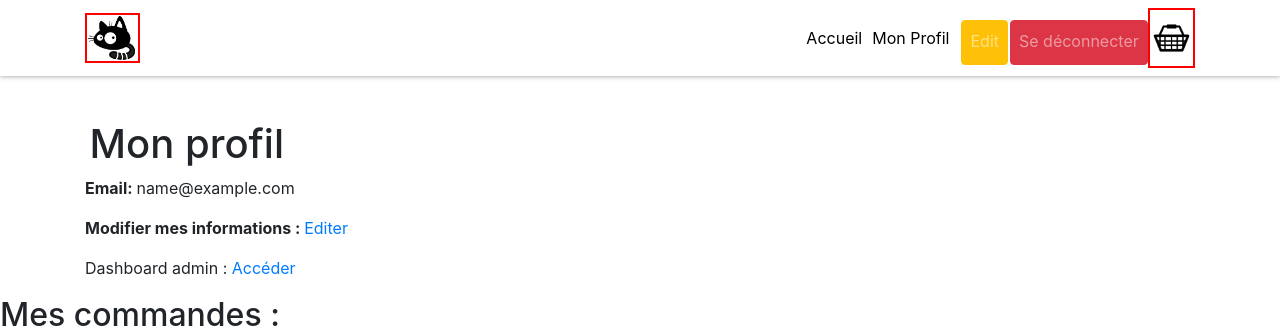
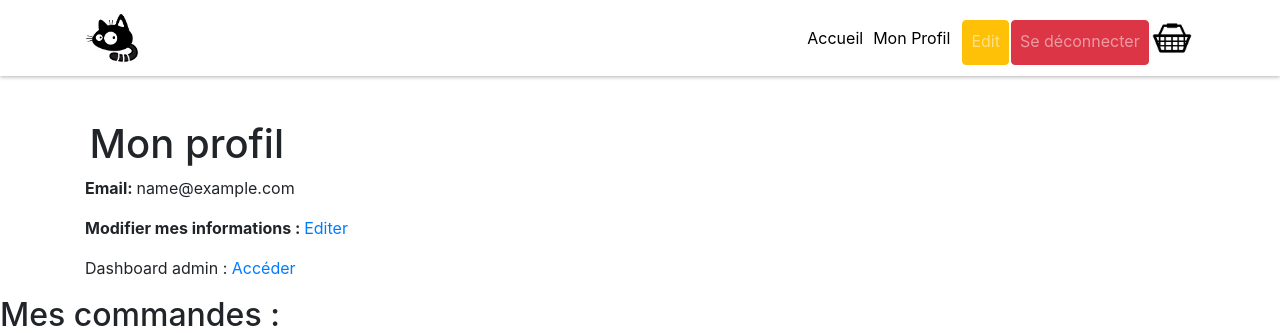
Before and after one commit to remiboivin-zz/e-commerce-chaton, a Rails app: page /profil in a window 1280 px wide. Shown: the top 333 px of the page. Run offline with Rails 7, Linux system fonts and the light colour scheme; the visitor is signed in with stand-in values (Sample User, id 1); data that the repository does not hold is empty; style sheets or scripts are compiled from the project's sources.

Commit message:
border chg

```diff
--- a/app/assets/stylesheets/application.css
+++ b/app/assets/stylesheets/application.css
@@ -19,9 +19,6 @@
 @import url("itemdetails.css")*/
 
 
-img{
-	border: 2px solid red;
-}
 
 img.logo {
 	height: 50px;
```
Also changed, not shown: 5 other files.
